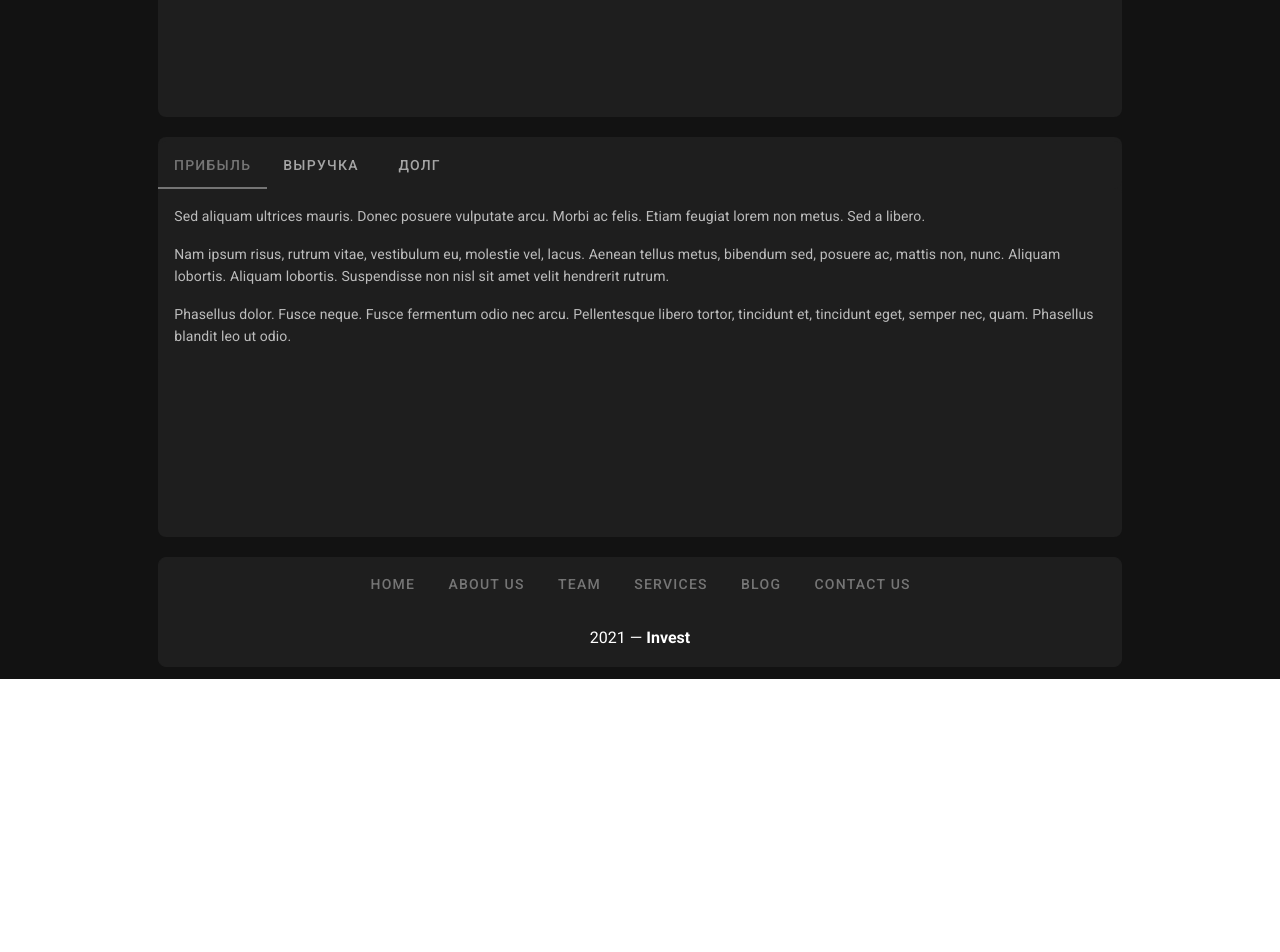
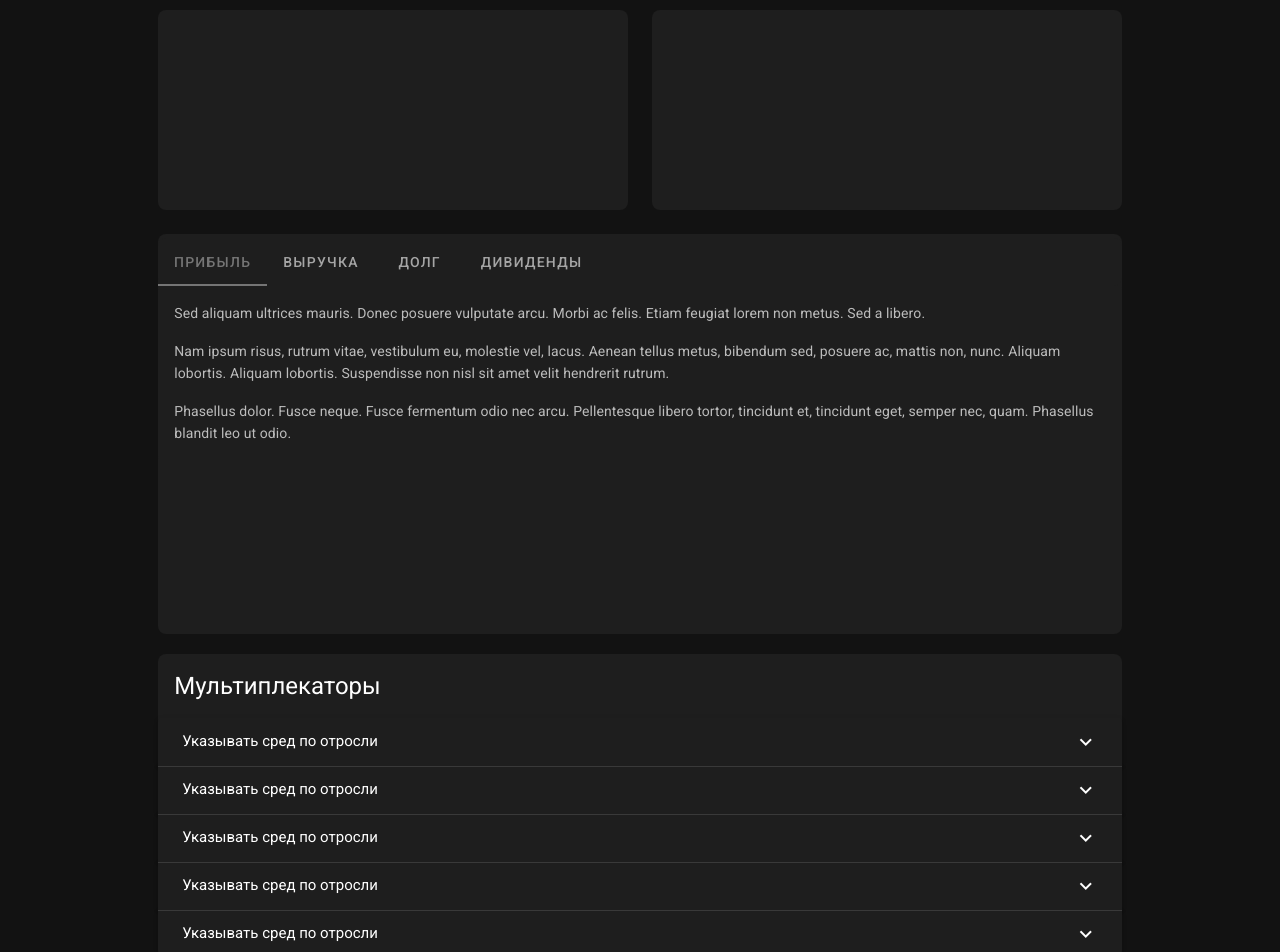
Before and after one commit to lego5621/invest08.02.2021, a Vue app: page /single in a window 1280 px wide. Shown: the part 840-1792 px from the top of the page. Before the commit the page ends 1519 px from the top, so only its background shows below. Built offline with nearby package versions, Linux system fonts and the light colour scheme.

Commit message:
09.02.2021 перед chartJS

```diff
--- a/public/index.html
+++ b/public/index.html
@@ -1,5 +1,5 @@
 <!DOCTYPE html>
-<html lang="en">
+<html lang="ru">
   <head>
     <meta charset="utf-8">
     <meta http-equiv="X-UA-Compatible" content="IE=edge">
--- a/src/App.vue
+++ b/src/App.vue
@@ -30,7 +30,9 @@
     </v-app-bar>
 
     <v-main class="bacMain" >
-     <router-view></router-view>
+      <transition name="moveInUp">
+        <router-view></router-view>
+      </transition>
     </v-main>
   </v-app>
 </template>
@@ -55,4 +57,26 @@ import Avatar from '@/components/Avatar'
     display: none !important;
   }
 
+
+
+  /* .moveInUp-enter-active{
+    opacity: 0;
+    transition: opacity 1s ease-in;
+  }
+
+  .moveInUp-enter-active{
+    animation: fadeIn 1s ease-in;
+  }
+  @keyframes fadeIn{
+    0%{
+  opacity: 0;
+    }
+    50%{
+  opacity: 0.5;
+    }
+    100%{
+  opacity: 1;
+    }
+  } */
+
 </style>
--- a/src/components/Footer.vue
+++ b/src/components/Footer.vue
@@ -26,7 +26,7 @@
                 rounded="lg"
                 color="grey darken-1"
             >
-                {{ new Date().getFullYear() }} — <strong>Invest</strong>
+                {{ new Date().getFullYear() }} — <strong>Invest. All rights reserved.</strong>
             </v-col>
         </v-row>
     </v-footer>
--- a/src/components/Reporting/Card.vue
+++ b/src/components/Reporting/Card.vue
@@ -2,7 +2,7 @@
  <v-container class="pa-0">
     <v-card
         rounded="lg"
-        class="mx-auto mb-5 "
+        class="mx-auto mb-5 pb-3"
         elevation="0"
         v-for="(message, i) in messages"
         :key="i"
@@ -10,7 +10,7 @@
       <v-list-item three-line>
         <v-list-item-content >
           <div class="d-flex justify-space-between text-no-wrap overflow" >
-            <router-link to="/single" class="block mr-10 ">
+            <router-link to="/single" class="block mr-10 text-decoration-none textLink--text">
                 <v-list-item-avatar
                   size="42"
                   class="ml-0"
@@ -24,7 +24,7 @@
                       v-else
                     >mdi-domain</v-icon>
                 </v-list-item-avatar>
-                <strong class="subtitle-1" >{{ message.name }}</strong>
+                <strong class="subtitle-1 ">{{ message.name }}</strong>
             </router-link>
             <strong class="align-self-center mr-10 subtitle-1">{{ message.excerpt }}</strong>
             <strong class="align-self-center mr-10 subtitle-1">{{ message.title }}</strong>
@@ -59,12 +59,6 @@
                     <th class="text-center">
                       ROA
                     </th>
-                    <th class="text-center">
-                     EV/EBIT
-                    </th>
-                    <th class="text-center">
-                      NetDebt/EBIT
-                    </th>
                   </tr>
                 </thead>
                 <tbody>
@@ -82,8 +76,6 @@
                     <td>{{ item.calories }}</td>
                     <td>{{ item.calories }}</td>
                     <td>{{ item.calories }}</td>
-                    <td>{{ item.calories }}</td>
-                    <td>{{ item.calories }}</td>
                   </tr>
                 </tbody>
               </template>
@@ -92,10 +84,6 @@
 
         </v-list-item-content>
       </v-list-item>
-
-      <v-card-text  class="d-flex justify-space-between ">
-
-      </v-card-text>
     </v-card>
 
 </v-container >
--- a/src/components/Reporting/ComponentsReporting/Heder.vue
+++ b/src/components/Reporting/ComponentsReporting/Heder.vue
@@ -26,8 +26,11 @@
           <strong class="subtitle-1" >{{ name }}</strong>
         </div>
         <strong class="align-self-center mr-10 subtitle-1">{{ excerpt }}</strong>
-        <strong class="align-self-center mr-10 subtitle-1">{{title }}</strong>
+        <strong class="align-self-center mr-10 subtitle-1">{{ title }}</strong>
         <strong class="align-self-center subtitle-1">{{ price }}</strong>
+      </div>
+      <div class=" mt-2 mb-2" >
+        Lorem ipsum dolor sit, amet consectetur adipisicing elit. Accusamus sapiente iure ipsam, hic nulla cumque voluptatibus dolor rerum et examet consectetur adipisicing elit. Accusamus sapiente iure ipsam, hic nulla cumque voluptatibus dolor rerum et ex, rerum et ex!
       </div>
       <div class="d-flex justify-space-between text-no-wrap overflow mt-2 mb-2" >
         <v-btn
--- /dev/null
+++ b/src/components/Reporting/ComponentsReporting/Multip.vue
@@ -0,0 +1,37 @@
+<template>
+   <v-card
+    rounded="lg"
+    class=" mb-5"
+    elevation="0"
+  >
+  <p class="text-h5 pa-4 mb-0">Мультиплекаторы</p>
+    <v-expansion-panels accordion>
+      <v-expansion-panel
+        v-for="(item,i) in 5"
+        :key="i"
+      >
+        <v-expansion-panel-header>
+          Указывать сред по отросли
+        </v-expansion-panel-header>
+        <v-expansion-panel-content>
+          Lorem ipsum dolor sit amet, consectetur adipiscing elit, sed do eiusmod tempor incididunt ut labore et dolore magna aliqua. Ut enim ad minim veniam, quis nostrud exercitation ullamco laboris nisi ut aliquip ex ea commodo consequat.
+        </v-expansion-panel-content>
+      </v-expansion-panel>
+    </v-expansion-panels>
+  </v-card>
+</template>
+
+<script>
+  export default {
+    name: 'SWOT',
+    data: () => ({
+
+    }),
+  }
+</script>
+
+<style lang="css" scoped>
+  .overflow{
+    overflow-x: auto;
+  }
+</style>
--- a/src/components/Reporting/ComponentsReporting/Reporting.vue
+++ b/src/components/Reporting/ComponentsReporting/Reporting.vue
@@ -4,7 +4,6 @@
     class=" mb-5 pt-1 pb-1"
     elevation="0"
     min-height="400px"
-    min-width="800px"
   >
     <v-tabs
       color="grey darken-1"
@@ -17,6 +16,9 @@
       </v-tab>
       <v-tab>
         Долг
+      </v-tab>
+      <v-tab>
+        Дивиденды
       </v-tab>
 
       <v-tab-item>
--- a/src/components/Reporting/ComponentsReporting/SWOT.vue
+++ b/src/components/Reporting/ComponentsReporting/SWOT.vue
@@ -1,12 +1,53 @@
 <template>
-   <v-card
-    rounded="lg"
-    class=" mb-5 "
-    elevation="0"
-    min-height="400px"
+  <v-row
+    class=" mb-3 "
   >
+    <v-col
+      cols="6"
+    >
+      <v-card
+        rounded="lg"
+        elevation="0"
+        min-height="200px"
+      >
 
-  </v-card>
+      </v-card>
+    </v-col>
+    <v-col
+      cols="6"
+    >
+      <v-card
+        rounded="lg"
+        elevation="0"
+        min-height="200px"
+      >
+
+      </v-card>
+    </v-col>
+    <v-col
+      cols="6"
+    >
+      <v-card
+        rounded="lg"
+        elevation="0"
+        min-height="200px"
+      >
+
+      </v-card>
+    </v-col>
+    <v-col
+      cols="6"
+    >
+      <v-card
+        rounded="lg"
+        elevation="0"
+        min-height="200px"
+      >
+
+      </v-card>
+    </v-col>
+
+  </v-row>
 </template>
 
 <script>
--- a/src/components/Reporting/Single.vue
+++ b/src/components/Reporting/Single.vue
@@ -15,6 +15,7 @@
           <Chart></Chart>
           <SWOT></SWOT>
           <Reporting></Reporting>
+          <Multip></Multip>
           <Footer></Footer>
         </v-container>
       </v-col>
@@ -29,6 +30,7 @@ import Heder from '@/components/Reporting/ComponentsReporting/Heder'
 import Chart from '@/components/Reporting/ComponentsReporting/Chart'
 import SWOT from '@/components/Reporting/ComponentsReporting/SWOT'
 import Reporting from '@/components/Reporting/ComponentsReporting/Reporting'
+import Multip from '@/components/Reporting/ComponentsReporting/Multip'
   export default {
     components:{
       Footer,
@@ -37,6 +39,7 @@ import Reporting from '@/components/Reporting/ComponentsReporting/Reporting'
       Chart,
       SWOT,
       Reporting,
+      Multip,
     },
     name: 'ReportingSingle',
     data: () => ({
--- a/src/plugins/vuetify.js
+++ b/src/plugins/vuetify.js
@@ -9,10 +9,12 @@ export default new Vuetify({
       light: {
         bacMain: "#E0E0E0",
         footBac: "#FFFFFF",
+        textLink: "#4E4E4E",
       },
       dark: {
         bacMain: "#121212",
         footBac: "#1E1E1E",
+        textLink: "#F8F8F8",
       },
     },
   },
```
